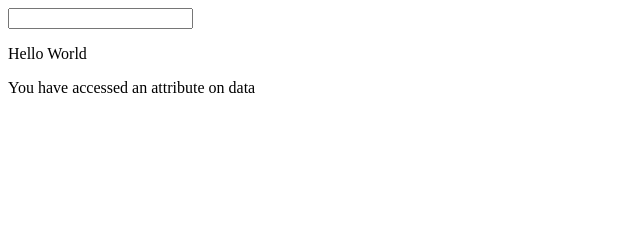
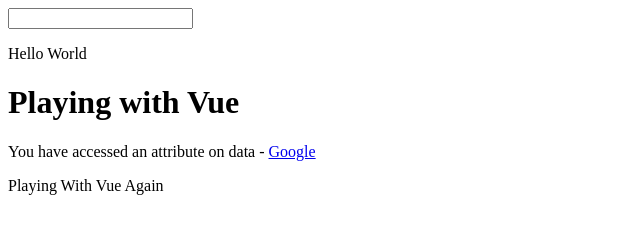
Before and after one commit to amjimenez/learning-vue, a plain HTML site: page Vue1/index.html in a window 1280 px wide. Shown: the whole page, without its empty margins (0-640 px from the left). Drawn offline with Linux system fonts and the light colour scheme.

Commit message:
Disabled re-rendering with v-once

```diff
--- a/Vue1/index.html
+++ b/Vue1/index.html
@@ -12,11 +12,13 @@
 
 <div id="main">
     <input type="text" v-on:input="changeTitle">
-    <p>{{ title }}</p>
+    <p> {{ title }} </p>
 </div>
 
 <div id="second">
-    <p>{{ sayHello() }}</p>
+    <h1 v-once>{{ header }}</h1>
+    <p>{{ sayHello() }} - <a v-bind:href="link">Google</a></p>
+    <p>{{ newHeader() }}</p>
 </div>
 
 <script src="main.js"></script>
--- a/Vue1/main.js
+++ b/Vue1/main.js
@@ -14,11 +14,17 @@ new Vue({
 new Vue({
     el: '#second',
     data:{
-        title: 'You have accessed an attribute on data'
+        header: 'Playing with Vue',
+        title: 'You have accessed an attribute on data',
+        link: 'http://google.com'
     },
     methods: {
         sayHello: function(){
             return this.title
+        },
+        newHeader: function(){
+            this.header = "Playing With Vue Again";
+            return this.header
         }
     }
 });
```
